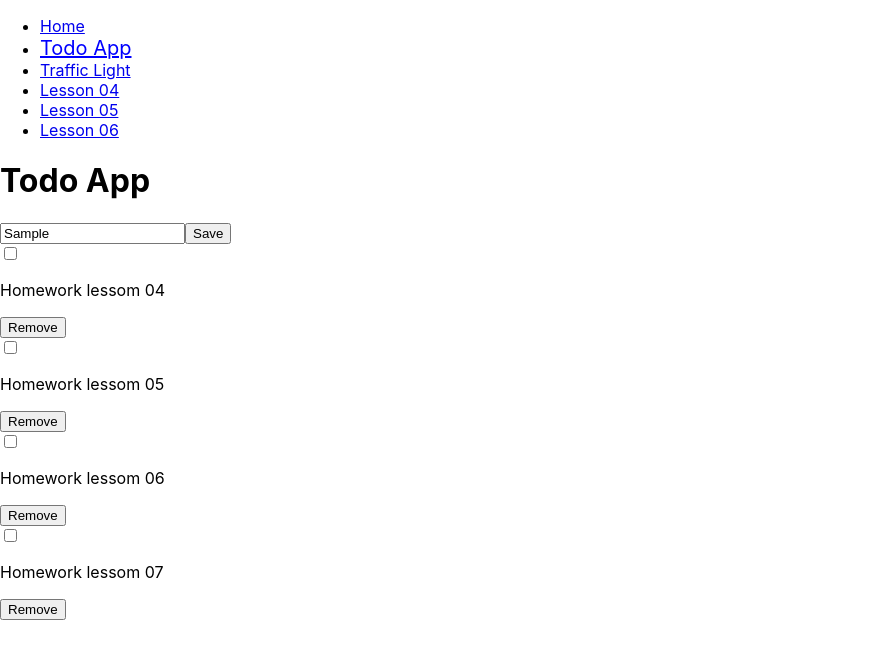
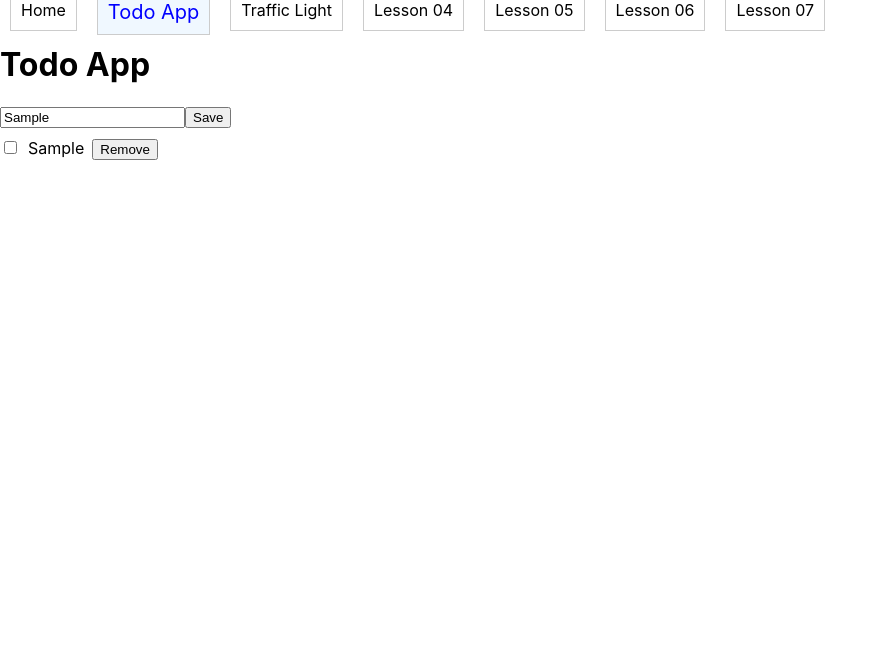
Before and after one commit to TuongLe18110234/MindX-CIJS-93, a React (Create React App) app in the folder cijs93-reactt-app/: page /todo in a window 1280 px wide. Both pictures are taken after typing "Sample" into the empty fields and a click on the button "Save". Shown: the top 658 px of the page, without its empty margins (0-888 px from the left). Built offline with nearby package versions, Linux system fonts and the light colour scheme.

Commit message:
Lesson 7: List & conditional rendering

```diff
--- a/cijs93-reactt-app/src/App.js
+++ b/cijs93-reactt-app/src/App.js
@@ -7,6 +7,7 @@ import Header from './Header/Header';
 import Lesson04 from './Lesson04/Lesson04';
 import Lesson05 from './Lesson05/Lesson05';
 import Lesson06 from './Lesson06/Lesson06';
+import Lesson07 from './Lesson07/Lesson07';
 
 function App() {
   return (
@@ -19,6 +20,7 @@ function App() {
         <Route path="/lesson-4" element={<Lesson04 />} />
         <Route path="/lesson-5" element={<Lesson05 />} />
         <Route path="/lesson-6" element={<Lesson06 />} />
+        <Route path="/lesson-7" element={<Lesson07 />} />
       </Routes>
     </>
   );
--- a/cijs93-reactt-app/src/Header/Header.css
+++ b/cijs93-reactt-app/src/Header/Header.css
@@ -1,4 +1,24 @@
+a {
+  text-decoration: none;
+  color: inherit;
+}
+
+.item-container {
+  display: flex;
+}
+
+.item {
+  margin: 10px;
+  padding: 10px;
+  border: 1px #ccc solid;
+}
+
+.item:hover {
+  background-color: aliceblue;
+}
+
 .active-item {
   color: blue;
   font-size: 20px;
+  background-color: aliceblue;
 }
--- a/cijs93-reactt-app/src/Header/Header.jsx
+++ b/cijs93-reactt-app/src/Header/Header.jsx
@@ -1,33 +1,36 @@
-import './Header.css'
+import './Header.css';
 
 import {NavLink} from 'react-router-dom'
 
 const activeClass = (params) => {
-	return params.isActive ? "active-item" : ""
+	return params.isActive ? "item active-item" : "item"
 }
 
 function Header(){
 	return (
-		<ul>
-			<li>
+		<div className='item-container'>
+			<div>
 				<NavLink to="/" className={activeClass}>Home</NavLink>
-			</li>
-			<li>
+			</div>
+			<div>
 				<NavLink to="/todo" className={activeClass}>Todo App</NavLink>
-			</li>
-			<li>
+			</div>
+			<div>
 				<NavLink to="/traffic-light" className={activeClass}>Traffic Light</NavLink>
-			</li>
-			<li>
+			</div>
+			<div>
 				<NavLink to="/lesson-4" className={activeClass}>Lesson 04</NavLink>
-			</li>
-			<li>
+			</div>
+			<div>
 				<NavLink to="/lesson-5" className={activeClass}>Lesson 05</NavLink>
-			</li>
-			<li>
+			</div>
+			<div>
 				<NavLink to="/lesson-6" className={activeClass}>Lesson 06</NavLink>
-			</li>
-		</ul>
+			</div>
+			<div>
+				<NavLink to="/lesson-7" className={activeClass}>Lesson 07</NavLink>
+			</div>
+		</div>
 	)
 }
 
--- /dev/null
+++ b/cijs93-reactt-app/src/Lesson07/Lesson07.jsx
@@ -0,0 +1,36 @@
+import { useState } from "react";
+
+function Lesson07() {
+  const [todoItems, setTotoItems] =  useState([{name: 'Item 0', id: 0}]);
+  const addItem = () => {
+    setTotoItems((prev) => {
+      let newItemId = prev[prev.length - 1].id + 1;
+      return [...prev, {name: `Item ${newItemId}`, id: newItemId}];    })
+  }
+  const deleteItem = (id) => {
+    const updatedItems = todoItems.filter(item => item.id != id)
+    setTotoItems(updatedItems);
+  }
+
+  return (
+    <>
+      <h1>Lesson 07</h1>
+      <button onClick={addItem}>Add</button>
+      {
+        todoItems.map((item) => {
+          return <div key={item.id}>
+            <span>{item.name}</span>
+            {
+              item.id % 2 == 0
+                ? <span>Item chan</span>
+                : <span>Item le</span>
+            }
+            <button onClick={() => deleteItem(item.id)}>Delete Item</button>
+          </div>
+        })
+      }
+    </>
+  )
+}
+
+export default Lesson07;
--- a/cijs93-reactt-app/src/TodoApp/Task/Task.css
+++ b/cijs93-reactt-app/src/TodoApp/Task/Task.css
@@ -0,0 +1,9 @@
+.task {
+  margin-top: 10px;
+  margin-bottom: 10px;
+}
+
+.task-name {
+  margin-left: 8px;
+  margin-right: 8px;
+}
--- a/cijs93-reactt-app/src/TodoApp/Task/Task.jsx
+++ b/cijs93-reactt-app/src/TodoApp/Task/Task.jsx
@@ -1,8 +1,23 @@
+import './Task.css';
+
+import { useState } from 'react';
+
 function Task(props) {
+  const [editMode, setEditMode] = useState(false);
+
+  const changeEditMode = () => {
+    setEditMode(true);
+    console.log(editMode);
+  }
+
   return (
-    <div>
+    <div className="task">
       <input type="checkbox" />
-      <p>{props.name}</p>
+      {
+        editMode
+        ? <input className="task-name" placeholder="Add something to do" value={props.task?.name}></input>
+        : <span onClick={changeEditMode} className="task-name">{props.task?.name}</span>
+      }
       <button>Remove</button>
     </div>
   )
--- a/cijs93-reactt-app/src/TodoApp/TodoApp.jsx
+++ b/cijs93-reactt-app/src/TodoApp/TodoApp.jsx
@@ -1,15 +1,36 @@
+import { useState } from "react";
 import Task from "./Task/Task";
 
-function TodoApp(props) {
+function TodoApp() {
+  const [taskName, setTaskName] = useState('');
+  const [tasks, setTasks] = useState([]);
+
+  const onInputTaskChange = (event) => {
+    setTaskName(event.target.value);
+  }
+
+  const addTask = () => {
+    const newTask = {
+      name: taskName,
+      id: tasks.length == 0
+          ? 0
+          : tasks[tasks.length - 1].id + 1
+    }
+
+    setTasks(prev => {
+      return [...prev, newTask]
+    })
+  }
   return (
     <>
       <h1>Todo App</h1>
-      <input placeholder="Add something to do"></input>
-      <button>Save</button>
-      <Task name='Homework lessom 04' />
-      <Task name='Homework lessom 05' />
-      <Task name='Homework lessom 06' />
-      <Task name='Homework lessom 07' />
+      <input onChange={onInputTaskChange} placeholder="Add something to do"></input>
+      <button onClick={addTask}>Save</button>
+      {
+        tasks.map(task => {
+          return <Task key={task.id} task={task} />
+        })
+      }
     </>
   )
 }
```
